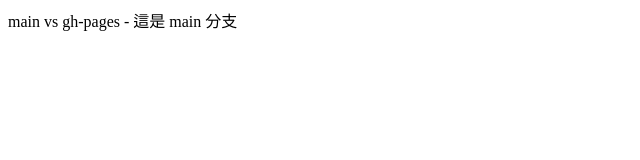
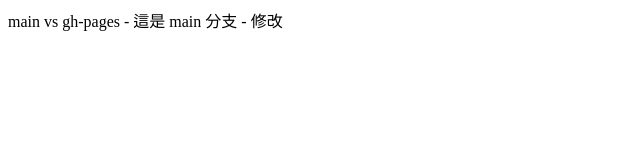
Before and after one commit to udn-ian/github-project, a website: page src/index.html in a window 1280 px wide. Shown: the full height of the page, 0-640 px from the left. Drawn offline with Linux system fonts and the light colour scheme.

Commit message:
main 檔案修改

```diff
--- a/src/index.html
+++ b/src/index.html
@@ -6,6 +6,6 @@
   <title>github-分支切換練習</title>
 </head>
 <body>
-  main vs gh-pages - 這是 main 分支
+  main vs gh-pages - 這是 main 分支 - 修改
 </body>
 </html>
```
